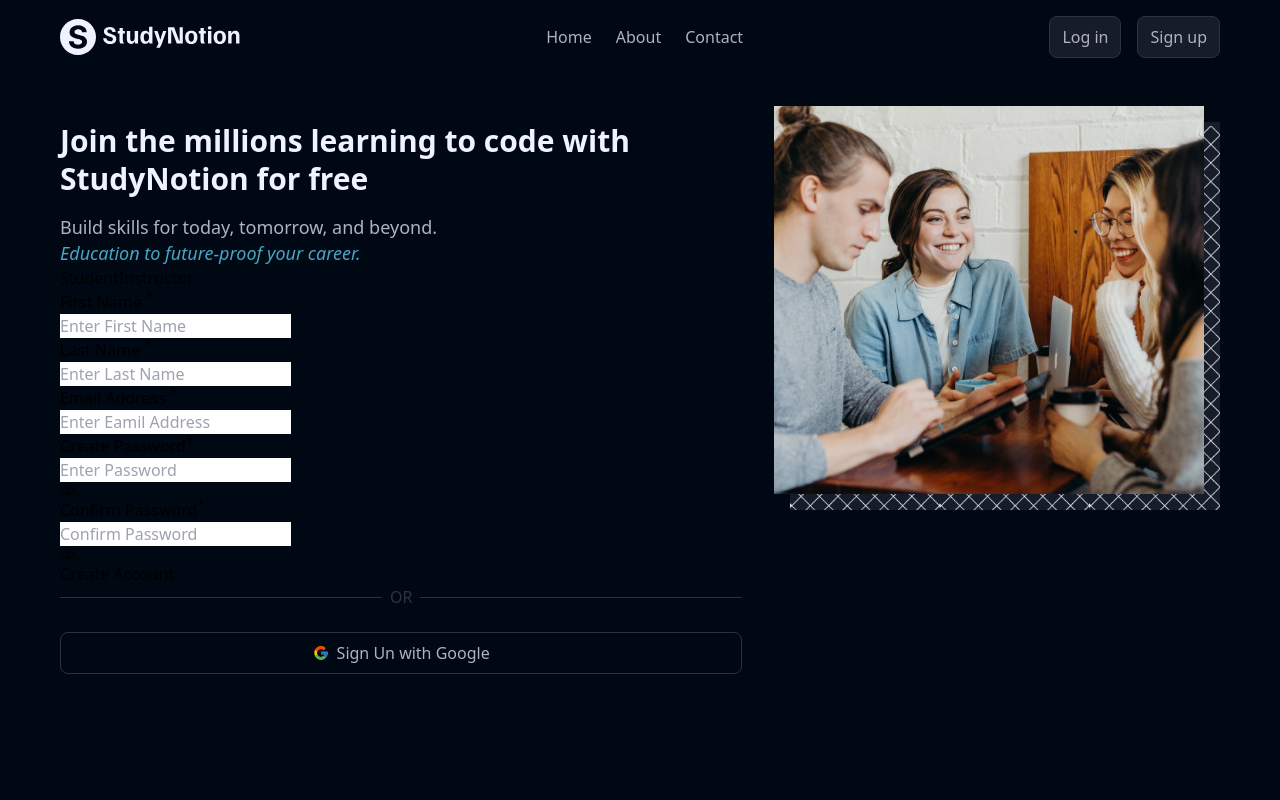
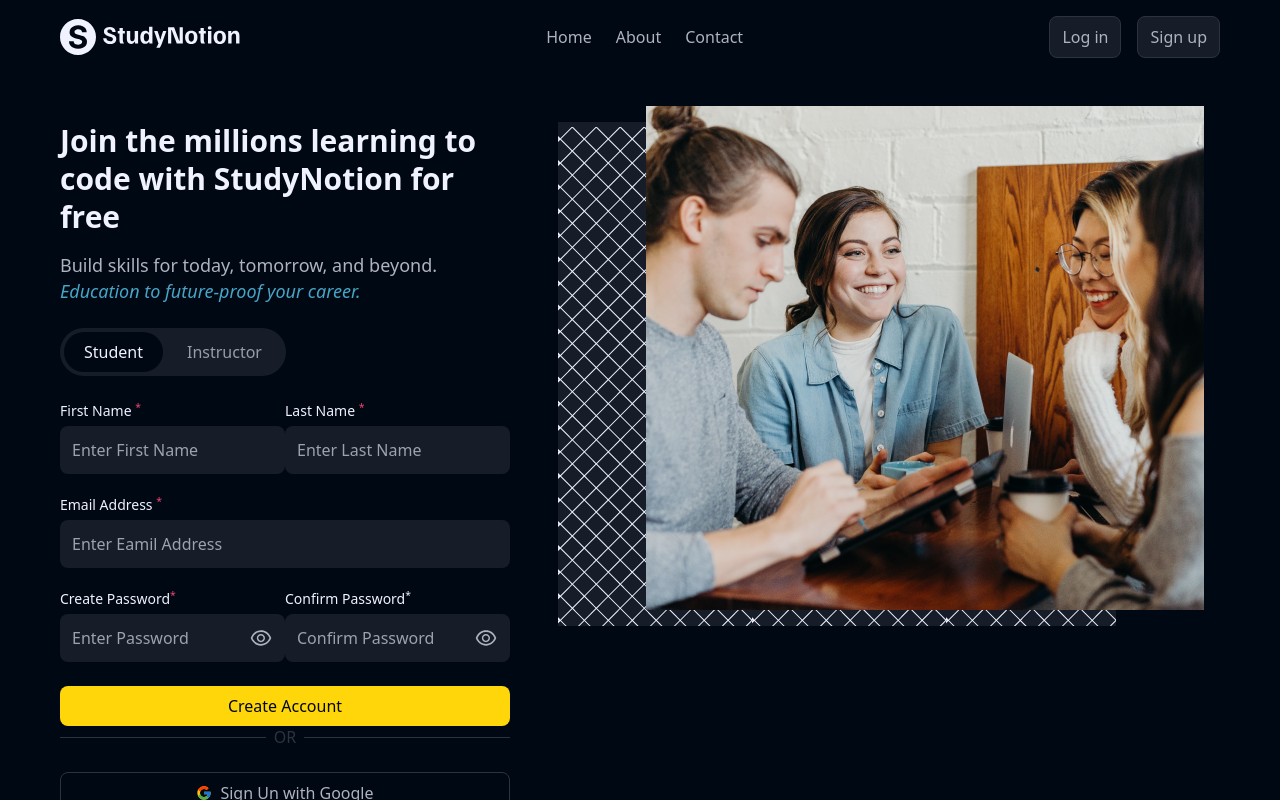
Before and after one commit to myselfsumit/LearnSphereRouterUI, a React (Create React App) app: page /signup in a window 1280 px wide. Built offline with nearby package versions, Linux system fonts and the light colour scheme.

Commit message:
Almost Done All Work

```diff
--- a/src/App.js
+++ b/src/App.js
@@ -1,14 +1,15 @@
 import "./App.css";
-import {Routes, Route} from "react-router-dom";
+import { Routes, Route } from "react-router-dom";
 import Navbar from "./Components/Navbar";
 import Home from "./pages/Home";
 import Login from "./pages/Login";
 import Signup from "./pages/Signup";
 import Dashboard from "./pages/Dashboard";
 import { useState } from "react";
+import PrivateRoute from "./Components/PrivateRoute";
 
 function App() {
-  const [isLoggedIn , setIsLoggedIn] = useState(false);
+  const [isLoggedIn, setIsLoggedIn] = useState(false);
 
   return (
     <div className="w-screen h-screen bg-richblack-900 flex flex-col">
@@ -24,7 +25,14 @@
           path="/signup"
           element={<Signup setIsLoggedIn={setIsLoggedIn} />}
         />
-        <Route path="/dashboard" element={<Dashboard />} />
+        <Route
+          path="/dashboard"
+          element={
+            <PrivateRoute isLoggedIn={isLoggedIn}>
+              <Dashboard />
+            </PrivateRoute>
+          }
+        />
       </Routes>
     </div>
   );
--- a/src/Components/LoginForm.js
+++ b/src/Components/LoginForm.js
@@ -28,24 +28,26 @@
   }
 
   return (
-    <form onSubmit={submitHandler}>
-      <label>
-        <p>
-          Email Address<sup>*</sup>
+    <form onSubmit={submitHandler} className="flex flex-col w-full  gap-y-4 mt-6">
+
+      <label className="w-full ">
+        <p className="text-[0.875rem] text-richblack-5 mb-1 leading-[1.375rem] ">
+          Email Address<sup className="text-pink-200 ">*</sup>
         </p>
         <input
           required
           type="email"
           value={formData.email}
           onChange={changeHandler}
-          placeholder="Enter email id"
+          placeholder="Enter email address"
           name="email"
+          className="bg-richblack-800 rounded-[0.5rem] text-richblack-5 w-full p-[12px]"
         />
       </label>
 
-      <label>
-        <p>
-          Password<sup>*</sup>
+      <label className="w-full relative">
+        <p className="text-[0.875rem] text-richblack-5 mb-1 leading-[1.375rem]">
+          Password<sup className="text-pink-200 ">*</sup>
         </p>
         <input
           required
@@ -54,18 +56,22 @@
           onChange={changeHandler}
           placeholder="Enter password"
           name="password"
+          className="bg-richblack-800 rounded-[0.5rem] text-richblack-5 w-full p-[12px]"
         />
 
-        <span onClick={() => setShowPassword((prev) => !prev)}>
-          {showPassword ? (<AiOutlineEyeInvisible/>) : (<AiOutlineEye/>)}
+        <span
+        className="absolute right-3 top-[38px] cursor-pointer "
+         onClick={() => setShowPassword((prev) => !prev)}>
+          {showPassword ? (<AiOutlineEyeInvisible fontSize={24} fill="#AFB2BF"/>) :
+          (<AiOutlineEye fontSize={24} fill="#AFB2BF"/>)}
         </span>
 
         <Link to="#">
-          <p>Forgot password</p>
+          <p className="text-xs mt-1 text-blue-100 max-w-max ml-auto">Forgot password</p>
         </Link>
       </label>
 
-      <button>Sign In</button>
+      <button className="bg-yellow-50 rounded-[8px] font-medium text-richblack-900 px-[12px] py-[8px] mt-6">Sign In</button>
     </form>
   );
 };
--- a/src/Components/Navbar.js
+++ b/src/Components/Navbar.js
@@ -10,7 +10,7 @@
   return (
     <div className="flex justify-between items-center w-11/12 max-w-[1160px] py-4 mx-auto">
       <Link to="/">
-        <img src={logo} alt="logo" width={180} height={32} loading="lazy" />
+        <img src={logo} alt="Logo" width={180} height={32} loading="lazy" />
       </Link>
 
       <nav>
--- /dev/null
+++ b/src/Components/PrivateRoute.js
@@ -0,0 +1,15 @@
+import React from 'react'
+import { Navigate } from 'react-router-dom';
+
+const PrivateRoute = ({isLoggedIn, children}) => {
+    if(isLoggedIn)
+    {
+        return children;
+    }
+    else
+    {
+        return <Navigate to="/login" />
+    }
+}
+
+export default PrivateRoute
--- a/src/Components/SignupForm.js
+++ b/src/Components/SignupForm.js
@@ -16,6 +16,7 @@
 
   const [showPassword, setShowPassword] = useState(false);
   const [showConfirmPassword, setShowConfirmPassword] = useState(false);
+  const [accountType, setAccountType] = useState("student");
 
   function changeHandler(event) {
     setFormData((prevData) => ({
@@ -36,8 +37,12 @@
         const accountData = {
             ...formData
         };
-        console.log("printing account data ");
-        console.log(accountData);
+      const finalData = {
+        ...accountData,
+        accountType
+      }
+        console.log("printing Final account data ");
+        console.log(finalData);
 
     navigate("/dashboard");
   }
@@ -45,17 +50,35 @@
   return (
     <div>
       {/* student and instructor tab */}
-      <div>
-        <button>Student</button>
-        <button>Instructor</button>
+      <div className="flex rounded-full w-full bg-richblack-800 p-1 gap-x-1 my-6 max-w-max">
+        <button
+        className={`${accountType === "student" ?
+        "bg-richblack-900 text-richblack-5"
+        :
+        "bg-transparent text-richblack-200"
+        } py-2 px-5 rounded-full transition-all duration-200`}
+         onClick={() => {
+          setAccountType("student")
+        }}>Student</button>
+
+        <button
+        className={`${accountType === "instructor" ?
+        "bg-richblack-900 text-richblack-5"
+        :
+        "bg-transparent text-richblack-200"
+        } py-2 px-5 rounded-full transition-all duration-200`}
+
+        onClick={()=> {
+          setAccountType("instructor")
+        }}>Instructor</button>
       </div>
 
-      <form onSubmit={submitHandler}>
+      <form onSubmit={submitHandler} >
         {/* First Name and Last Name */}
-        <div>
-          <label>
-            <p>
-              First Name <sup>*</sup>
+        <div className="flex justify-between mt-[20px]">
+          <label className="w-full">
+            <p className="text-[0.875rem] text-richblack-5 mb-1 leading-[1.375rem] ">
+              First Name <sup className="text-pink-200 ">*</sup>
             </p>
             <input
               required
@@ -64,12 +87,13 @@
               onChange={changeHandler}
               placeholder="Enter First Name"
               value={formData.firstName}
+              className="bg-richblack-800 rounded-[0.5rem] text-richblack-5 w-full p-[12px]"
             />
           </label>
 
-          <label>
-            <p>
-              Last Name <sup>*</sup>
+          <label className="w-full">
+            <p className="text-[0.875rem] text-richblack-5 mb-1 leading-[1.375rem] ">
+              Last Name <sup className="text-pink-200 ">*</sup>
             </p>
             <input
               required
@@ -78,14 +102,16 @@
               onChange={changeHandler}
               placeholder="Enter Last Name"
               value={formData.lastName}
+              className="bg-richblack-800 rounded-[0.5rem] text-richblack-5 w-full p-[12px]"
             />
           </label>
         </div>
 
-        {/* Email Addresss */}
-        <label>
-          <p>
-            Email Address <sup>*</sup>
+        <div className="mt-[20px]" >
+         {/* Email Addresss */}
+         <label className="w-full mt-[20px]">
+          <p className="text-[0.875rem] text-richblack-5 mb-1 leading-[1.375rem] ">
+            Email Address <sup className="text-pink-200 ">*</sup>
           </p>
           <input
             required
@@ -94,15 +120,18 @@
             onChange={changeHandler}
             placeholder="Enter Eamil Address"
             value={formData.email}
+            className="bg-richblack-800 rounded-[0.5rem] text-richblack-5 w-full p-[12px]"
           />
         </label>
 
+        </div>
+
         {/* Create Password and Confirm Password */}
 
-        <div>
-          <label>
-            <p>
-              Create Password<sup>*</sup>
+        <div className=" w-full flex justify-between mt-[20px]">
+          <label className="w-full relative">
+            <p className="text-[0.875rem] text-richblack-5 mb-1 leading-[1.375rem] ">
+              Create Password<sup className="text-pink-200 ">*</sup>
             </p>
             <input
               required
@@ -111,15 +140,18 @@
               onChange={changeHandler}
               placeholder="Enter Password"
               value={formData.password}
+              className="bg-richblack-800 rounded-[0.5rem] text-richblack-5 w-full p-[12px]"
             />
 
-            <span onClick={() => setShowPassword((prev) => !prev)}>
-              {showPassword ? (<AiOutlineEyeInvisible/>) : (<AiOutlineEye/>)}
+            <span
+            className="absolute right-3 top-[38px] cursor-pointer "
+             onClick={() => setShowPassword((prev) => !prev)}>
+              {showPassword ? (<AiOutlineEyeInvisible fontSize={24} fill="#AFB2BF"/>) : (<AiOutlineEye fontSize={24} fill="#AFB2BF"/>)}
             </span>
           </label>
 
-          <label>
-            <p>
+          <label className="w-full relative">
+            <p className="text-[0.875rem] text-richblack-5 mb-1 leading-[1.375rem] ">
               Confirm Password<sup>*</sup>
             </p>
             <input
@@ -129,15 +161,17 @@
               onChange={changeHandler}
               placeholder="Confirm Password"
               value={formData.confirmPassword}
+              className="bg-richblack-800 rounded-[0.5rem] text-richblack-5 w-full p-[12px]"
             />
 
-            <span onClick={() => setShowConfirmPassword((prev) => !prev)}>
-              {showConfirmPassword ? (<AiOutlineEyeInvisible/>) : (<AiOutlineEye/>)}
+            <span className="absolute right-3 top-[38px] cursor-pointer "
+             onClick={() => setShowConfirmPassword((prev) => !prev)}>
+              {showConfirmPassword ? (<AiOutlineEyeInvisible fontSize={24} fill="#AFB2BF"/>) : (<AiOutlineEye fontSize={24} fill="#AFB2BF"/>)}
             </span>
           </label>
         </div>
 
-        <button>Create Account</button>
+        <button className="w-full bg-yellow-50 rounded-[8px] font-medium text-richblack-900 px-[12px] py-[8px] mt-6">Create Account</button>
       </form>
     </div>
   );
--- a/src/Components/Template.js
+++ b/src/Components/Template.js
@@ -6,8 +6,8 @@
 
 const Template = ({ title, desc1, desc2, image, formtype, setIsLoggedIn }) => {
   return (
-    <div className="flex justify-between w-[11/12] max-w-[1160px] py-12 mx-auto gap-x-12 gap-y-0">
-      <div>
+    <div className="flex justify-between w-11/12 max-w-[1160px] py-12 mx-auto gap-x-12 gap-y-0">
+      <div className="w-11/12 max-w-[450px]">
         <h1 className="text-richblack-5 font-semibold text-[1.875rem] leading-[2.375rem]">
           {title}
         </h1>
@@ -37,7 +37,7 @@
         </button>
       </div>
 
-      <div className="relative w-[11/12] max-w-[4500px]">
+      <div className="relative w-11/12 max-w-[4500px]">
         <img
           src={frameImage}
           alt="Pattern"
--- a/src/pages/Dashboard.js
+++ b/src/pages/Dashboard.js
@@ -3,7 +3,7 @@
 const Dashboard = () => {
   return (
     <div className='flex justify-center items-center text-richblack-5 text-3xl h-full'>
-      Welcome to LearnSphere
+      Welcome to LearnSphere!!
     </div>
   )
 }
```
